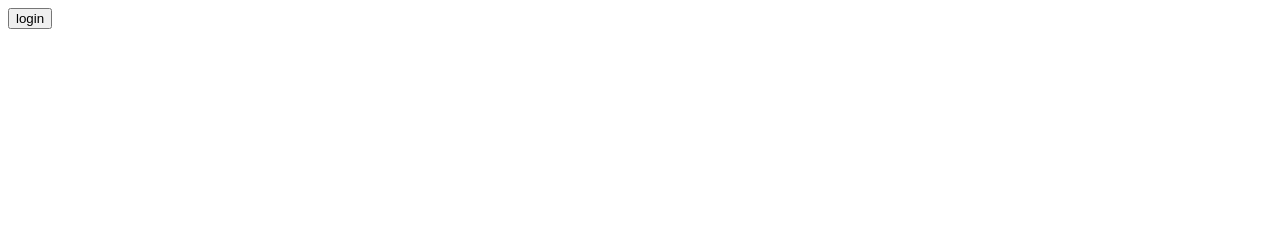
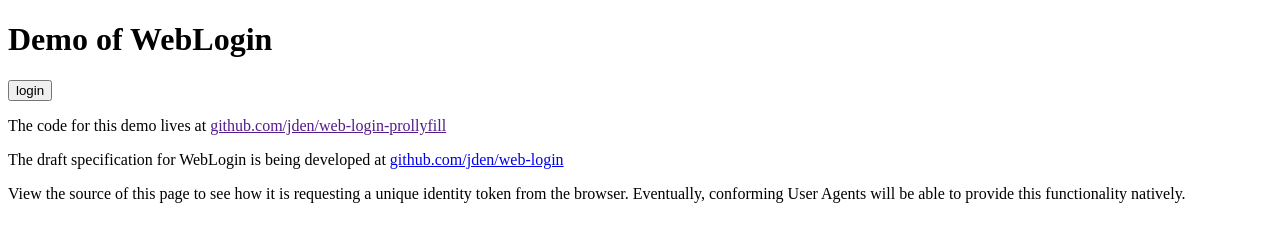
Before and after one commit to junosuarez/web-login-prollyfill, a plain HTML site: page index.html in a window 1280 px wide. Drawn offline with Linux system fonts and the light colour scheme.

Commit message:
update index.html to add clarifying text

```diff
--- a/index.html
+++ b/index.html
@@ -1,12 +1,16 @@
 <!DOCTYPE html>
 <html>
   <head>
-    <title>Web Login</title>
+    <title>WebLogin Demo</title>
     <script src="prollyfill.js"></script>
   </head>
   <body>
+    <h1>Demo of WebLogin</h1>
     <button id="login">login</button>
     <div id="msg"></div>
+    <p>The code for this demo lives at <a href="">github.com/jden/web-login-prollyfill</a></p>
+    <p>The draft specification for WebLogin is being developed at <a href="https://github.com/jden/web-login">github.com/jden/web-login</a></p>
+    <p>View the source of this page to see how it is requesting a unique identity token from the browser. Eventually, conforming User Agents will be able to provide this functionality natively.</p>
     <script>
       document.getElementById('login').addEventListener('click', loginClick)
       function loginClick() {
```
